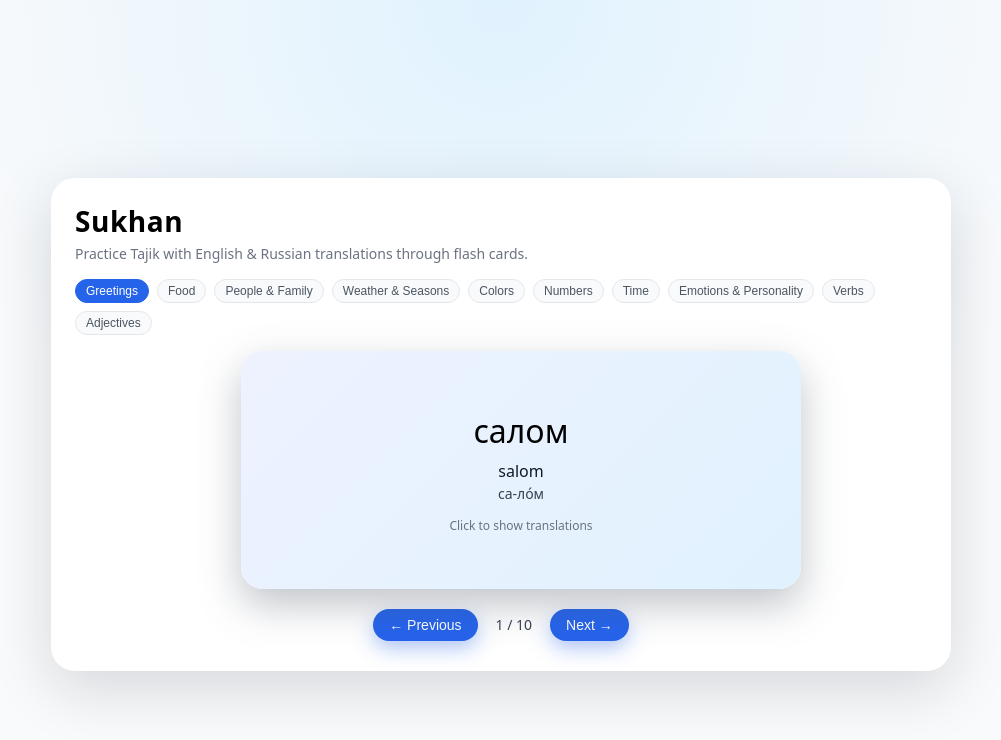
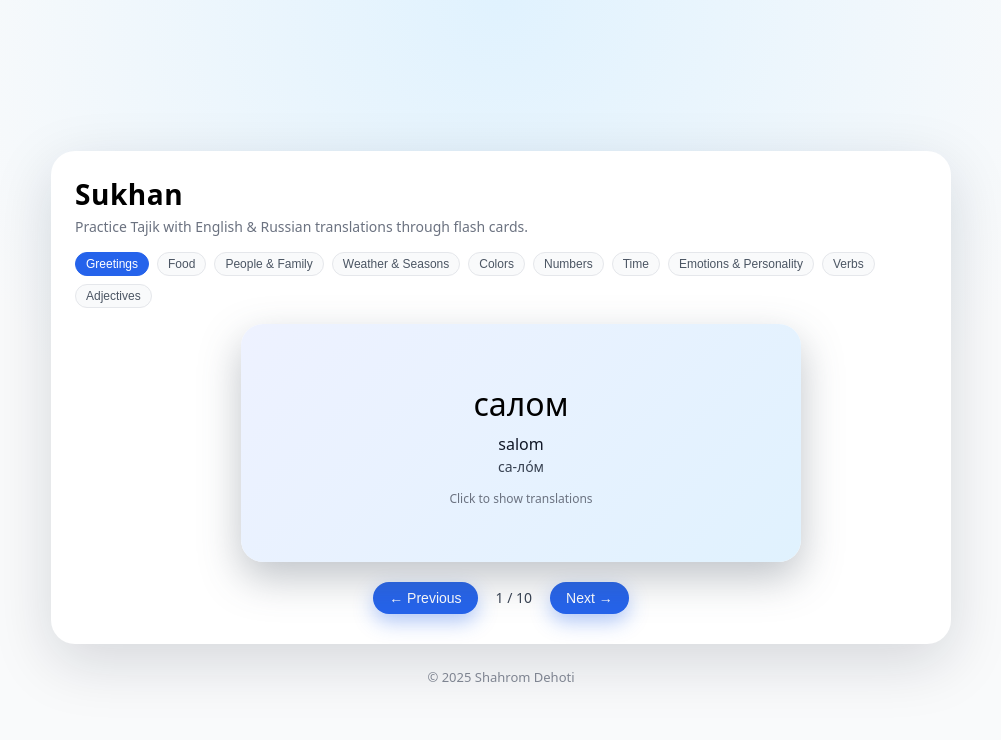
Before and after one commit to ShahromDehoti/Sukhan, a React (Vite) app in the folder tajik-flashcards/: page / in a window 1280 px wide. Shown: the top 740 px of the page, without its empty margins (139-1140 px from the left). Built offline with nearby package versions, Linux system fonts and the light colour scheme.

Commit message:
added copyright sign

```diff
--- a/tajik-flashcards/src/App.css
+++ b/tajik-flashcards/src/App.css
@@ -20,6 +20,14 @@
     padding: 24px;
   }
 
+  .app-wrapper {
+    display: flex;
+    flex-direction: column;
+    align-items: center;
+    width: 100%;
+  }
+
+
   .app-card {
     width: 100%;
     max-width: 900px;
@@ -28,6 +36,19 @@
     box-shadow: 0 18px 60px rgba(15, 23, 42, 0.15);
     padding: 24px 24px 28px;
     box-sizing: border-box;
+  }
+
+  .global-footer {
+    margin-top: 24px;
+    margin-bottom: 12px;
+    width: 100%;
+    text-align: center;
+    font-size: 13px;
+    color: #6b7280;
+    opacity: 0.85;
+    user-select: none;
+    /* border-top: 1px solid #e5e7eb;
+    padding-top: 14px; */
   }
 
   /* Header */
--- a/tajik-flashcards/src/App.jsx
+++ b/tajik-flashcards/src/App.jsx
@@ -59,6 +59,7 @@ function App() {
 
   return (
     <div className="app-root">
+      <div className="app-wrapper">
         <div className="app-card">
           {/* Header */}
           <header className="app-header">
@@ -142,6 +143,10 @@ function App() {
             </button>
           </div>
         </div>
+        <footer className="global-footer">
+            © {new Date().getFullYear()} Shahrom Dehoti
+          </footer>
+      </div>
     </div>
   );
 }
```
Lines whose indentation alone changed are shown as unchanged.
